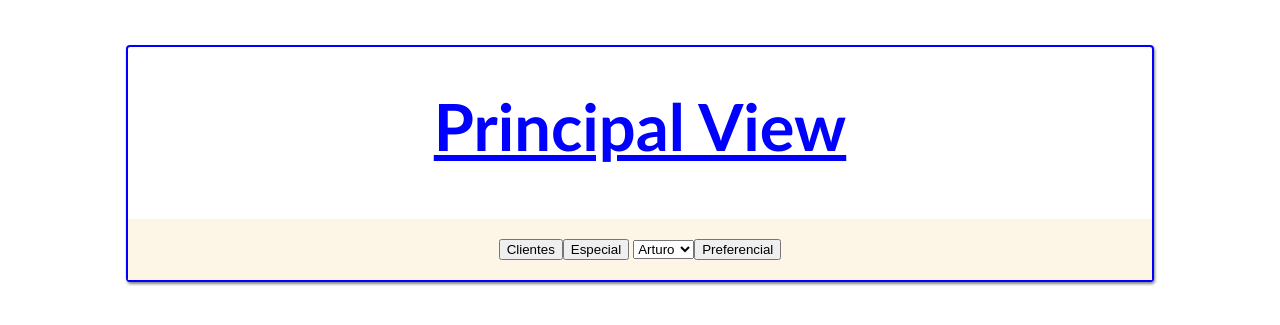
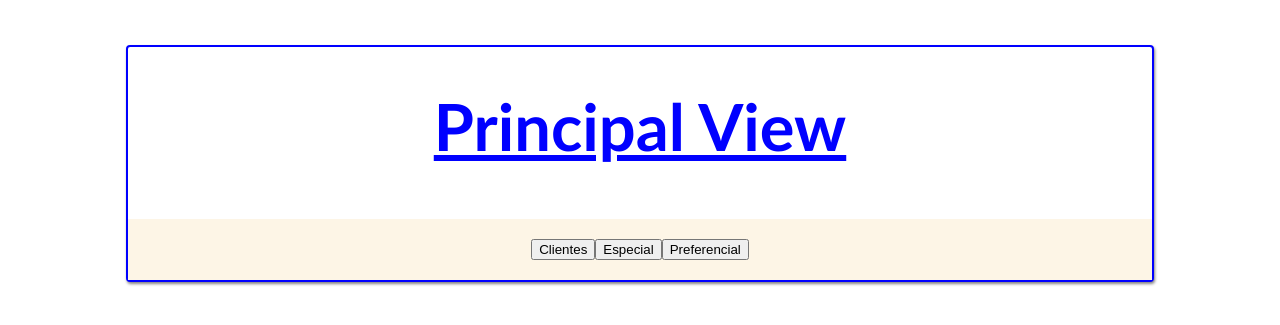
Before and after one commit to userlg/digiturn-flask-app, a Flask app: page / in a window 1280 px wide. Shown: the top 325 px of the page. Run offline with Flask 2, Linux system fonts and the light colour scheme.

Commit message:
New display in the home view

```diff
--- a/app/templates/index.html
+++ b/app/templates/index.html
@@ -7,7 +7,7 @@
       <button id="normal" type="button">Clientes</button>
       <div id="especial">
         <button type="button" id="especial">Especial</button>
-        <select name="vendedor" id="vendedor">
+        <select name="vendedor" id="vendedor" style="display:none;">
           <option>Arturo</option>
           <option>Carlos</option>
           <option>Diego</option>
```
